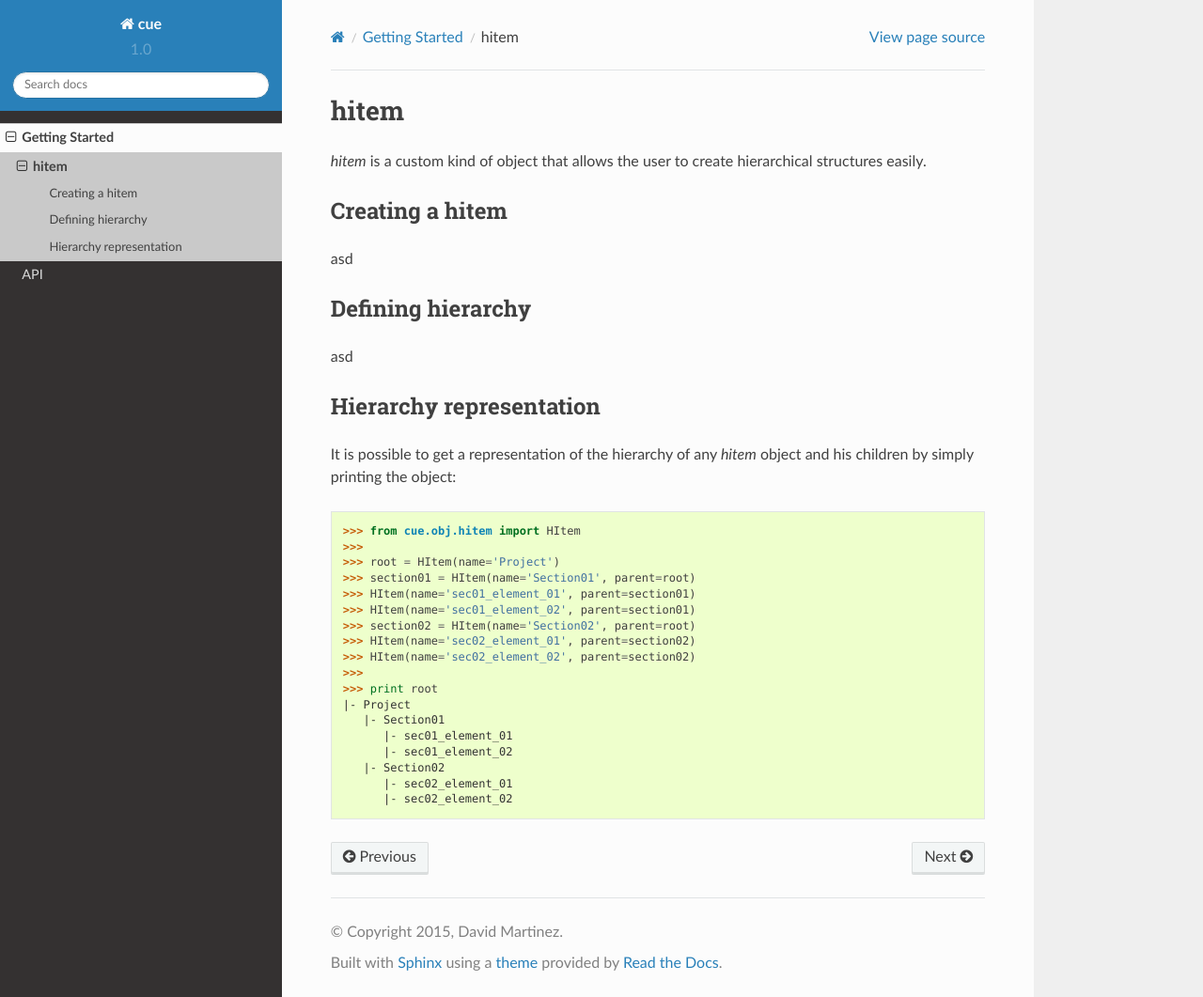
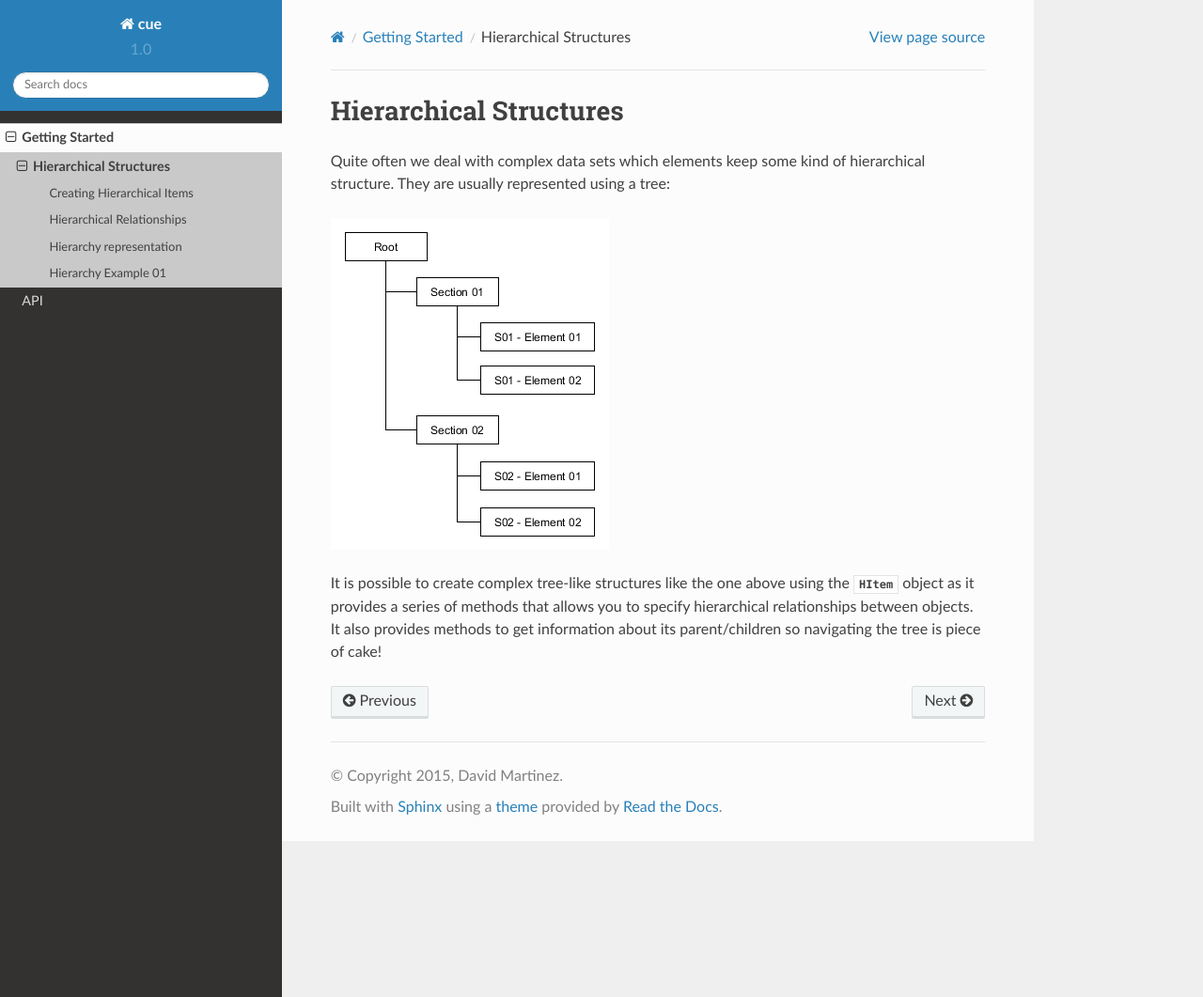
Before and after one commit to elusive-ideas/cue, a Sphinx documentation site: the page built from doc/hitem.rst, in a window 1280 px wide and 1061 px high. Shown: the whole window at 94% size. Built offline with Sphinx 7.4.7 and the Read the Docs theme 2.0.0, drawn with Linux system fonts in a browser that asks for light colours.

Commit message:
Updated documentation

```diff
--- /dev/null
+++ b/doc/api_model.rst
@@ -0,0 +1,4 @@
+Models
+======
+
+To be completed..
--- /dev/null
+++ b/doc/api_widget.rst
@@ -0,0 +1,4 @@
+Widgets
+=======
+
+To be completed..
--- a/doc/gettingstarted.rst
+++ b/doc/gettingstarted.rst
@@ -1,5 +1,11 @@
 Getting Started
 ===============
+
+This section is designed to introduce you to the cue package. In it, we will be
+tackling common tasks and explaining how the package can be used for faster and
+more enjoyable development.
+
+This guide contains the following Sub-Sections:
 
 .. toctree::
    :maxdepth: 2
--- a/doc/hitem.rst
+++ b/doc/hitem.rst
@@ -1,40 +1,22 @@
-hitem
-=====
+Hierarchical Structures
+=======================
 
-`hitem` is a custom kind of object that allows the user to create hierarchical
-structures easily.
+Quite often we deal with complex data sets which elements keep some kind of
+hierarchical structure. They are usually represented using a tree:
 
-Creating a hitem
------------------
+.. image:: img/tree.png
 
-asd
+It is possible to create complex tree-like structures like the one above using
+the :func:`HItem <cue.obj.hitem.HItem>` object as it provides a
+series of methods that allows you to specify hierarchical relationships between
+objects. It also provides methods to get information about its parent/children
+so navigating the tree is piece of cake!
 
-Defining hierarchy
-------------------
+.. toctree::
+   :hidden:
+   :maxdepth: 2
 
-asd
-
-Hierarchy representation
-------------------------
-
-It is possible to get a representation of the hierarchy of any `hitem` object
-and his children by simply printing the object:
-
->>> from cue.obj.hitem import HItem
->>>
->>> root = HItem(name='Project')
->>> section01 = HItem(name='Section01', parent=root)
->>> HItem(name='sec01_element_01', parent=section01)
->>> HItem(name='sec01_element_02', parent=section01)
->>> section02 = HItem(name='Section02', parent=root)
->>> HItem(name='sec02_element_01', parent=section02)
->>> HItem(name='sec02_element_02', parent=section02)
->>>
->>> print root
-|- Project
-   |- Section01
-      |- sec01_element_01
-      |- sec01_element_02
-   |- Section02
-      |- sec02_element_01
-      |- sec02_element_02
+   hitem_create
+   hitem_define
+   hitem_repr
+   hitem_example01
--- /dev/null
+++ b/doc/hitem_create.rst
@@ -0,0 +1,16 @@
+Creating Hierarchical Items
+---------------------------
+
+We can create hierarchical items using the :func:`HItem <cue.obj.hitem.HItem>`
+object. All you need to do is create an instance of the class and provide a
+name:
+
+.. code-block:: python
+
+   from cue.obj.hitem import HItem
+
+   root = HItem(name='Project')
+
+.. warning:: Upon creation, it is mandatory to specify a name. This is done
+   using the `name` keyword parameter. Failing to provide one will raise an
+   *assertion exception*.
--- /dev/null
+++ b/doc/hitem_define.rst
@@ -0,0 +1,34 @@
+Hierarchical Relationships
+--------------------------
+
+It is possible to establish hierarchical relationships by using `parent`
+parameter upon creation or by calling the
+:func:`setParent <cue.obj.hitem.HItem.setParent>` method once the object
+already exists.
+
+Here is an example in which the parent is set upon creation:
+
+.. code-block:: python
+
+   from cue.obj.hitem import HItem
+
+   root = HItem(name='Project')
+   section01 = HItem(name='Section01', parent=root)
+
+Here is an example in which the parent is set once the object is already
+created:
+
+.. code-block:: python
+
+   from cue.obj.hitem import HItem
+
+   root = HItem(name='Project')
+   section01 = HItem(name='Section01')
+   section01.setParent(root)
+
+.. note:: The objects of type :func:`HItem <cue.obj.hitem.HItem>` can have only
+   one parent.
+
+.. warning:: When using the :func:`setParent <cue.obj.hitem.HItem.setParent>`
+   method on a :func:`HItem <cue.obj.hitem.HItem>` that already has a parent,
+   it will remove itself from the old parent and add itself to the new one.
--- /dev/null
+++ b/doc/hitem_example01.rst
@@ -0,0 +1,4 @@
+Hierarchy Example 01
+====================
+
+Blah...
--- /dev/null
+++ b/doc/hitem_repr.rst
@@ -0,0 +1,40 @@
+Hierarchy representation
+------------------------
+
+It is possible to get a text representation of the hierarchy of a given
+:func:`HItem <cue.obj.hitem.HItem>` object and its children.
+
+Let's assume that we created a hierarchy using something like:
+
+.. code-block:: python
+
+   from cue.obj.hitem import HItem
+
+   root = HItem(name='Project')
+
+   section01 = HItem(name='Section01', parent=root)
+   HItem(name='sec01_element_01', parent=section01)
+   HItem(name='sec01_element_02', parent=section01)
+
+   section02 = HItem(name='Section02', parent=root)
+   HItem(name='sec02_element_01', parent=section02)
+   HItem(name='sec02_element_02', parent=section02)
+
+In order to get the text representation all we need to do is print the
+:func:`HItem <cue.obj.hitem.HItem>` object:
+
+.. code-block:: python
+
+   print root
+
+Which would output:
+
+.. code-block:: text
+
+   |- Project
+      |- Section01
+         |- sec01_element_01
+         |- sec01_element_02
+      |- Section02
+         |- sec02_element_01
+         |- sec02_element_02
```
Also changed, not shown: doc/api.rst (+9 -1 lines), doc/api_obj.rst (added, +11 -0 lines), doc/index.rst (+19 -10 lines), doc/img/tree.png (added), 1 other file.
